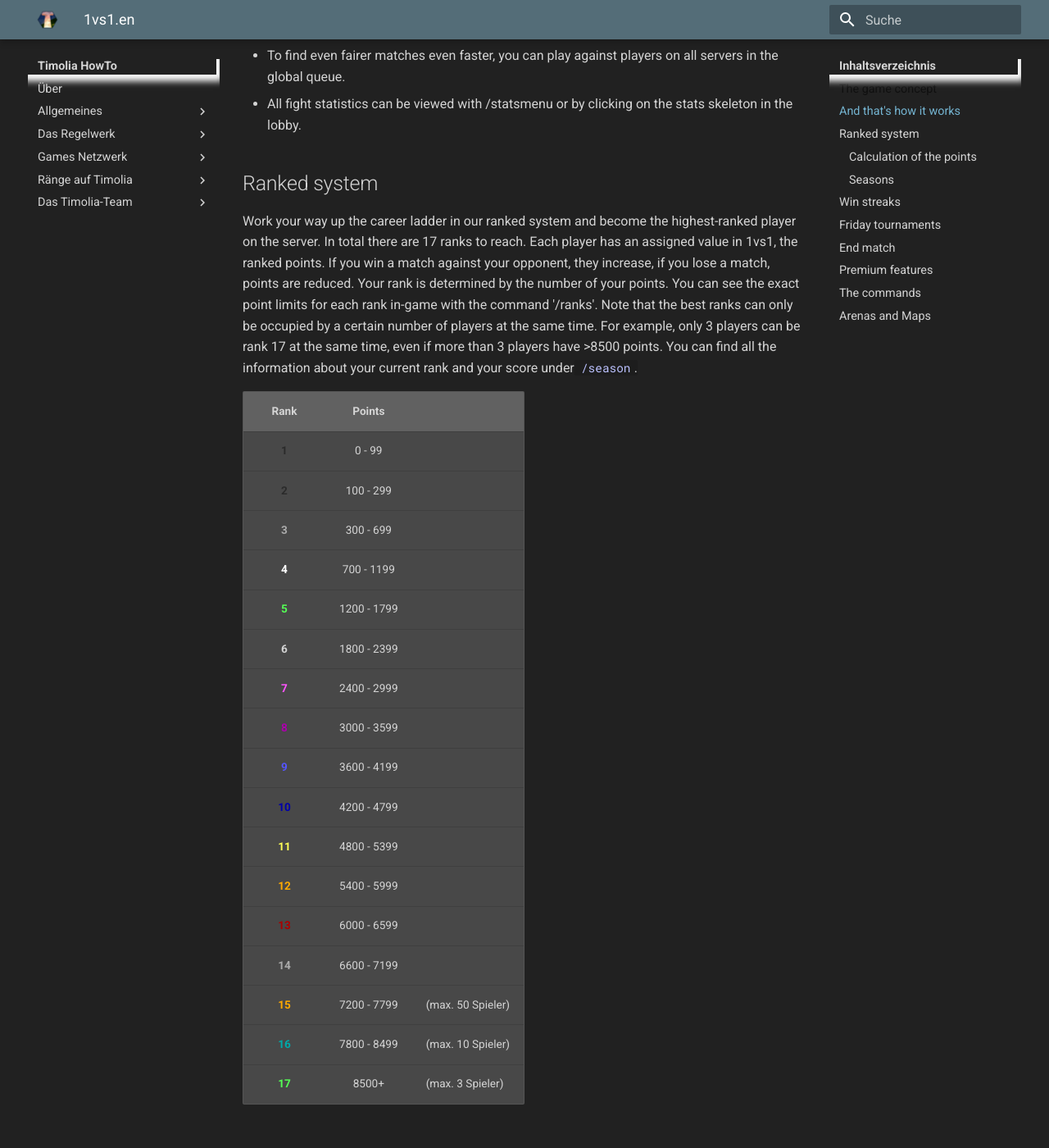
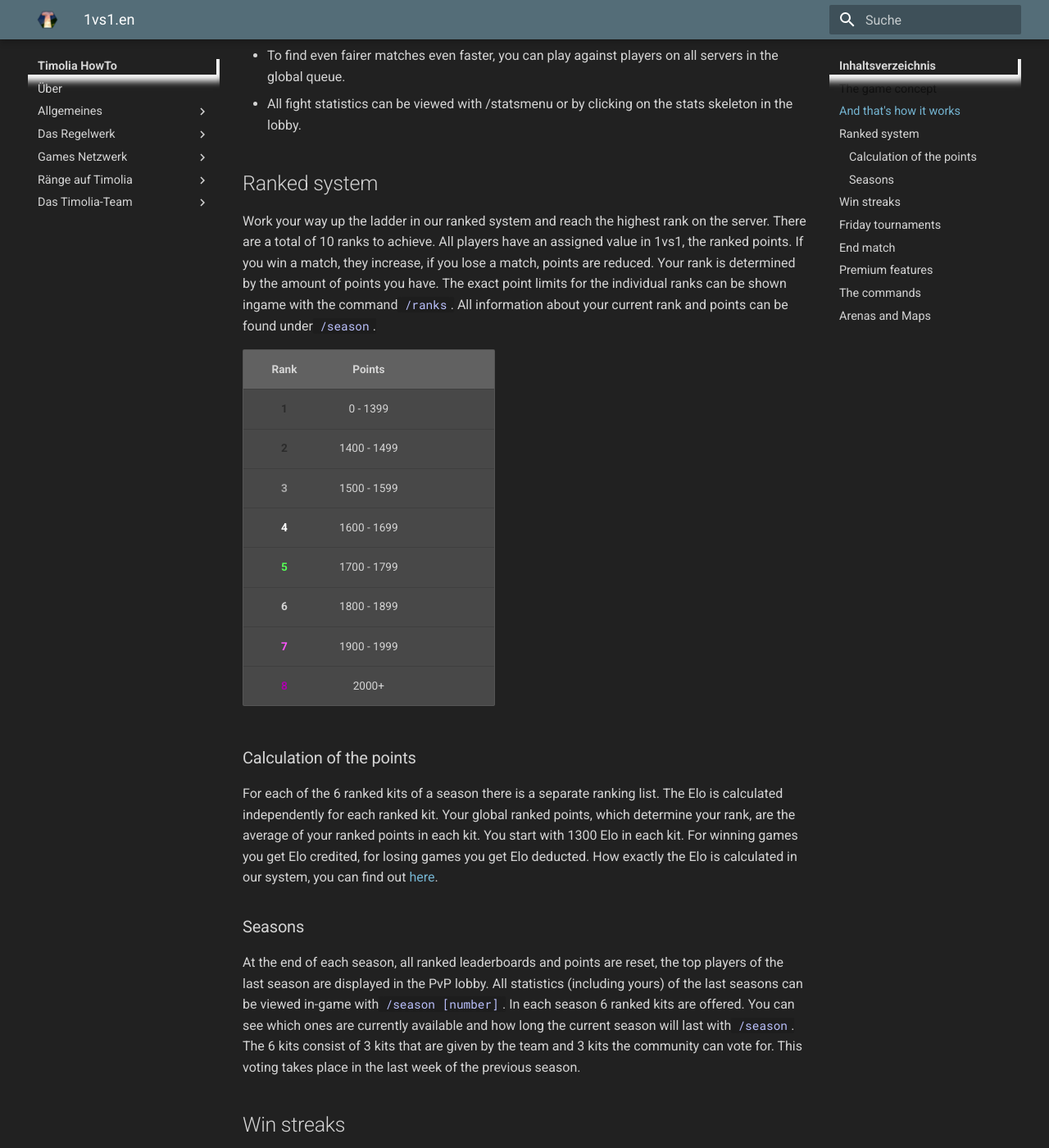
Before and after one commit to TimoliaDE/HowTo, an MkDocs documentation site: the page built from docs/games/1vs1.en.md, in a window 1280 px wide and 1400 px high, scrolled down 1321 px. Shown: the whole window at 82% size. Built offline with MkDocs 1.6.1 and Material for MkDocs 9.7.7, drawn with Linux system fonts in a browser that asks for light colours; old or Windows-style settings are respelled for this version of MkDocs; some of the changed text lies outside the part shown.

Commit message:
Neues 1vs1 Ranked System

```diff
--- a/docs/games/1vs1.en.md
+++ b/docs/games/1vs1.en.md
@@ -33,43 +33,28 @@ part in a tournament and prove yourself to other players.
 
 ## Ranked system
 
-Work your way up the career ladder in our ranked system and become the highest-ranked player on the server. In total
-there are 17 ranks to reach. Each player has an assigned value in 1vs1, the ranked points. If you win a match against
-your opponent, they increase, if you lose a match, points are reduced. Your rank is determined by the number of your
-points. You can see the exact point limits for each rank in-game with the command '/ranks'. Note that the best ranks can
-only be occupied by a certain number of players at the same time. For example, only 3 players can be rank 17 at the same
-time, even if more than 3 players have >8500 points. You can find all the information about your current rank and your
-score under `/season`.
+Work your way up the ladder in our ranked system and reach the highest rank on the server.
+There are a total of 10 ranks to achieve. All players have an assigned value in 1vs1, the ranked points.
+If you win a match, they increase, if you lose a match, points are reduced. Your rank is determined by the amount of points you have.
+The exact point limits for the individual ranks can be shown ingame with the command `/ranks`. All information about your current rank and points can be found under `/season`.
 
 | Rank | Points | |
 | :------: | :------: | ----- |
-| <b><span class='minecraft-darkgray'>1</span></b> | 0 - 99 |
-| <b><span class='minecraft-darkgray'>2</span></b> | 100 - 299 |
-| <b><span class='minecraft-gray'>3</span></b> | 300 - 699 |
-| <b><span class='minecraft-white'>4</span></b> | 700 - 1199 |
-| <b><span class='minecraft-green'>5</span></b> | 1200 - 1799 |
-| <b><span class='minecraft-darkgreen'>6</span></b> | 1800 - 2399 |
-| <b><span class='minecraft-lightpurple'>7</span></b> | 2400 - 2999 |
-| <b><span class='minecraft-darkpurple'>8</span></b> | 3000 - 3599 |
-| <b><span class='minecraft-blue'>9</span></b> | 3600 - 4199 |
-| <b><span class='minecraft-darkblue'>10</span></b> | 4200 - 4799 |
-| <b><span class='minecraft-yellow'>11</span></b> | 4800 - 5399 |
-| <b><span class='minecraft-gold'>12</span></b> | 5400 - 5999 |
-| <b><span class='minecraft-darkred'>13</span></b> | 6000 - 6599 |
-| <b><span class='minecraft-gray'>14</span></b> | 6600 - 7199 |
-| <b><span class='minecraft-gold'>15</span></b> | 7200 - 7799 | (max. 50 Spieler) |
-| <b><span class='minecraft-darkaqua'>16</span></b> | 7800 - 8499 | (max. 10 Spieler) |
-| <b><span class='minecraft-green'>17</span></b> | 8500+ | (max. 3 Spieler) |
+| <b><span class='minecraft-darkgray'>1</span></b> | 0 - 1399 |
+| <b><span class='minecraft-darkgray'>2</span></b> | 1400 - 1499 |
+| <b><span class='minecraft-gray'>3</span></b> | 1500 - 1599 |
+| <b><span class='minecraft-white'>4</span></b> | 1600 - 1699 |
+| <b><span class='minecraft-green'>5</span></b> | 1700 - 1799 |
+| <b><span class='minecraft-darkgreen'>6</span></b> | 1800 - 1899 |
+| <b><span class='minecraft-lightpurple'>7</span></b> | 1900 - 1999 |
+| <b><span class='minecraft-darkpurple'>8</span></b> | 2000+ |
 
 ### Calculation of the points
 
-For each of the 6 ranked kits of a season, there is a separate ranking list. The points are calculated independently for
-each ranked kit. Your global ranked points, from which your rank is calculated, are the sum of your ranked Points in
-each kit. You start with 0 points in each kit. For games you won you gain points, for games you lose you lose points.
-Besides the ranked points, each player has an elo value for each kit. This value is not displayed but tries to determine
-your playing strength in the background. The difference between your points, your elo and your opponent's elo determines
-how many points you gain or lose for winning or losing. Your initial Elo is 1000 in each kit and you can find out how
-accurately Elo is calculated in our system [here](https://en.wikipedia.org/wiki/Elo_rating_system).
+For each of the 6 ranked kits of a season there is a separate ranking list. The Elo is calculated independently for each ranked kit.
+Your global ranked points, which determine your rank, are the average of your ranked points in each kit.
+You start with 1300 Elo in each kit. For winning games you get Elo credited, for losing games you get Elo deducted.
+How exactly the Elo is calculated in our system, you can find out [here](https://en.wikipedia.org/wiki/Elo_rating_system).
 
 ### Seasons
 
```
Also changed, not shown: docs/games/1vs1.de.md (+14 -25 lines).
